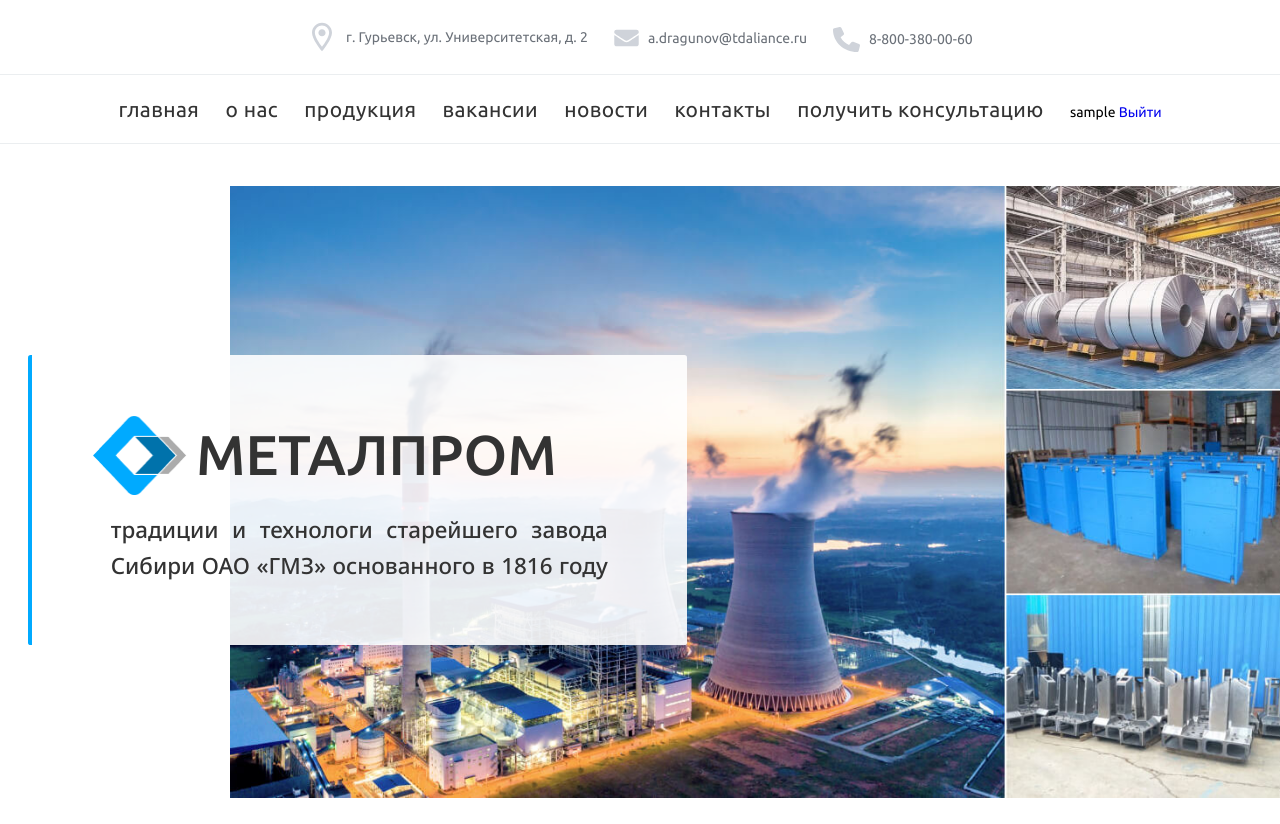
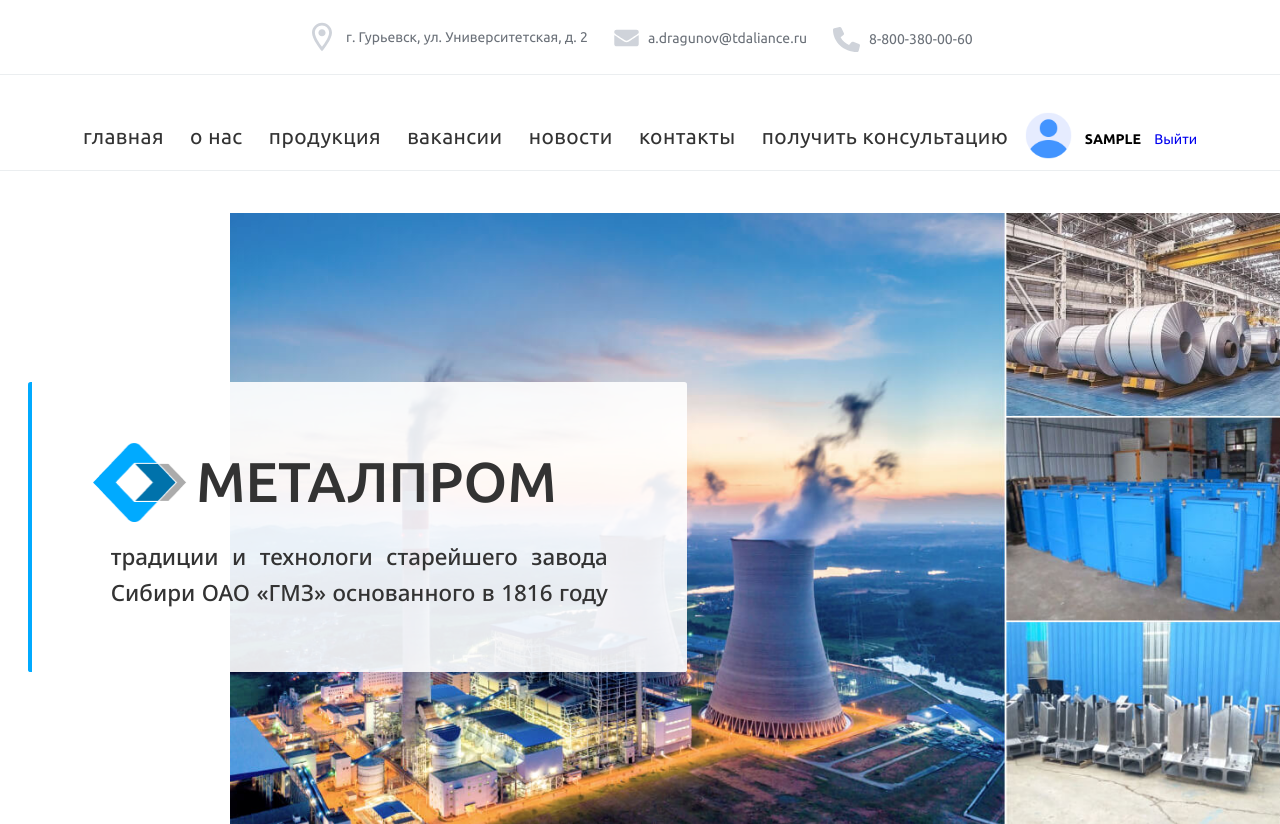
Before and after one commit to ilyuhin6/Metalprom, a PHP site: page /index.php in a window 1280 px wide. Shown: the top 824 px of the page. Run offline with PHP 8.4, Linux system fonts and the light colour scheme; the visitor is signed in with stand-in values (Sample User, id 1).

Commit message:
fix: avtorize userd

```diff
--- a/css/style.css
+++ b/css/style.css
@@ -22,6 +22,15 @@ html {
 
 body {
   font-family: "Ubuntu", serif;
+}
+
+/*BUTTON*/
+.cta-form-button:hover {
+  background-color: #277da8;
+}
+.news-link-more:hover {
+  color: #333333;
+  border-color: #007aff;
 }
 
 /* SATRT PAGE JOB */
--- a/header-page.php
+++ b/header-page.php
@@ -180,8 +180,10 @@
           </li>
           <li class="header-nav-item header-nav-item-users">
             <?php if (isset($_SESSION['auth'])) : ?>
-              <div class="user-profile">
-                <span class="username"><?= htmlspecialchars($_SESSION['user_name']) ?></span>
+              <div class="user-profile" style="position: relative;">
+                <img src="./img/users-enter/users.png" alt="аватар пользователя" class="user-profile-avatar" width="47" height="47" style="position: relative; top: 15px; left: -10px;">
+                <span class="username" style="font-weight: 600; text-transform: uppercase; margin-right: 10px"><?= htmlspecialchars($_SESSION['user_name']) ?></span>
+
                 <a href="./func-php/logout.php" class="logout-link">Выйти</a>
               </div>
             <?php else : ?>
```
